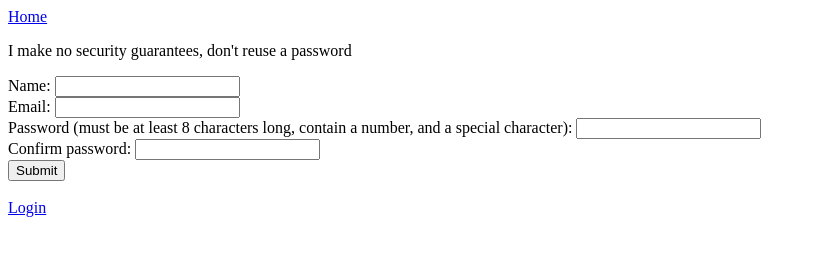
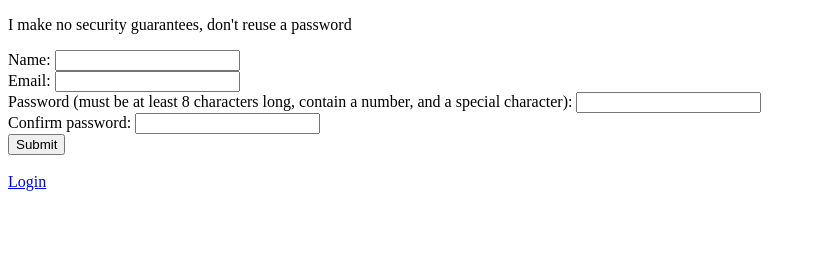
Before and after one commit to varun-dhar/Code-Club-Competition-Practice, a plain HTML site: page register.html in a window 1280 px wide. Shown: the whole page, without its empty margins (0-816 px from the left). Drawn offline with Linux system fonts and the light colour scheme.

Commit message:
remove home link from register.html

```diff
--- a/register.html
+++ b/register.html
@@ -4,7 +4,6 @@
 	<title>Register</title>
 </head>
 <body>
-<a href="/">Home</a>
 <p>I make no security guarantees, don't reuse a password</p>
 <form id="regForm" enctype="multipart/form-data">
 	<label for="name">Name:</label>
```
